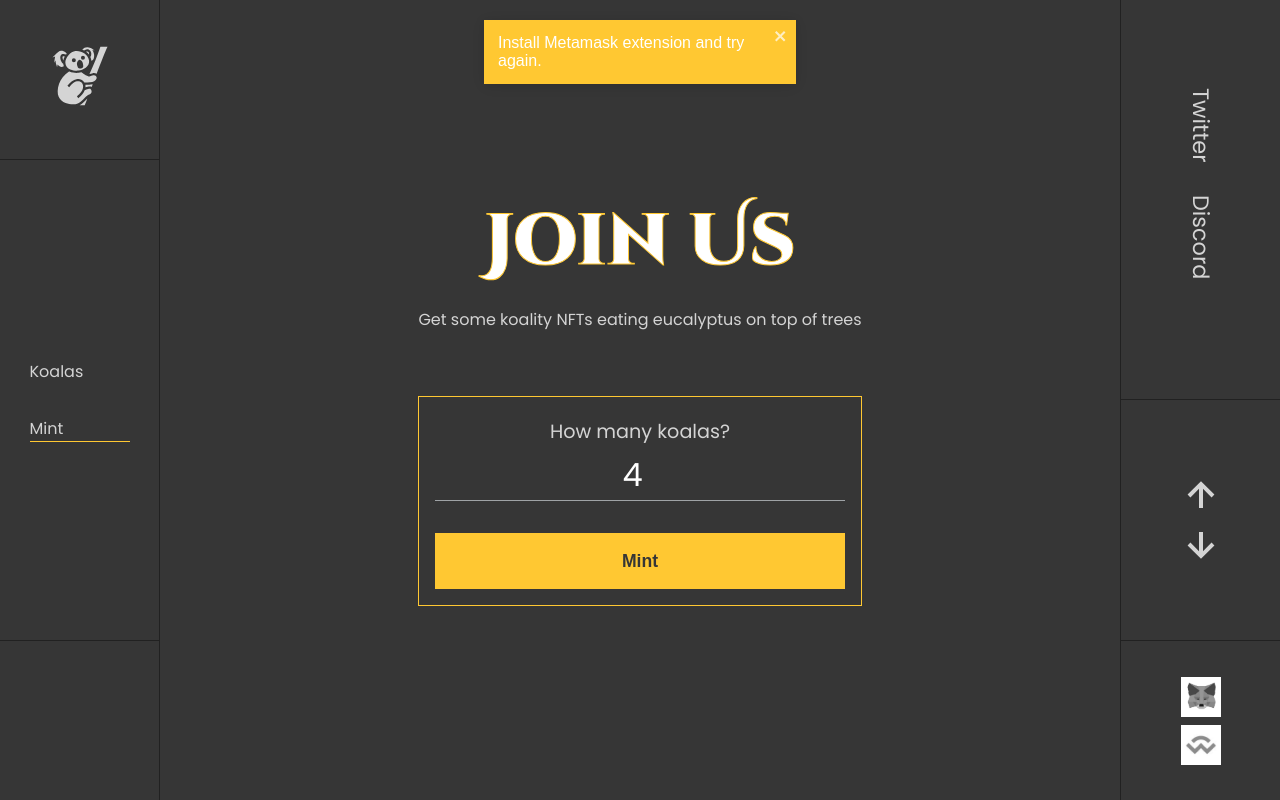
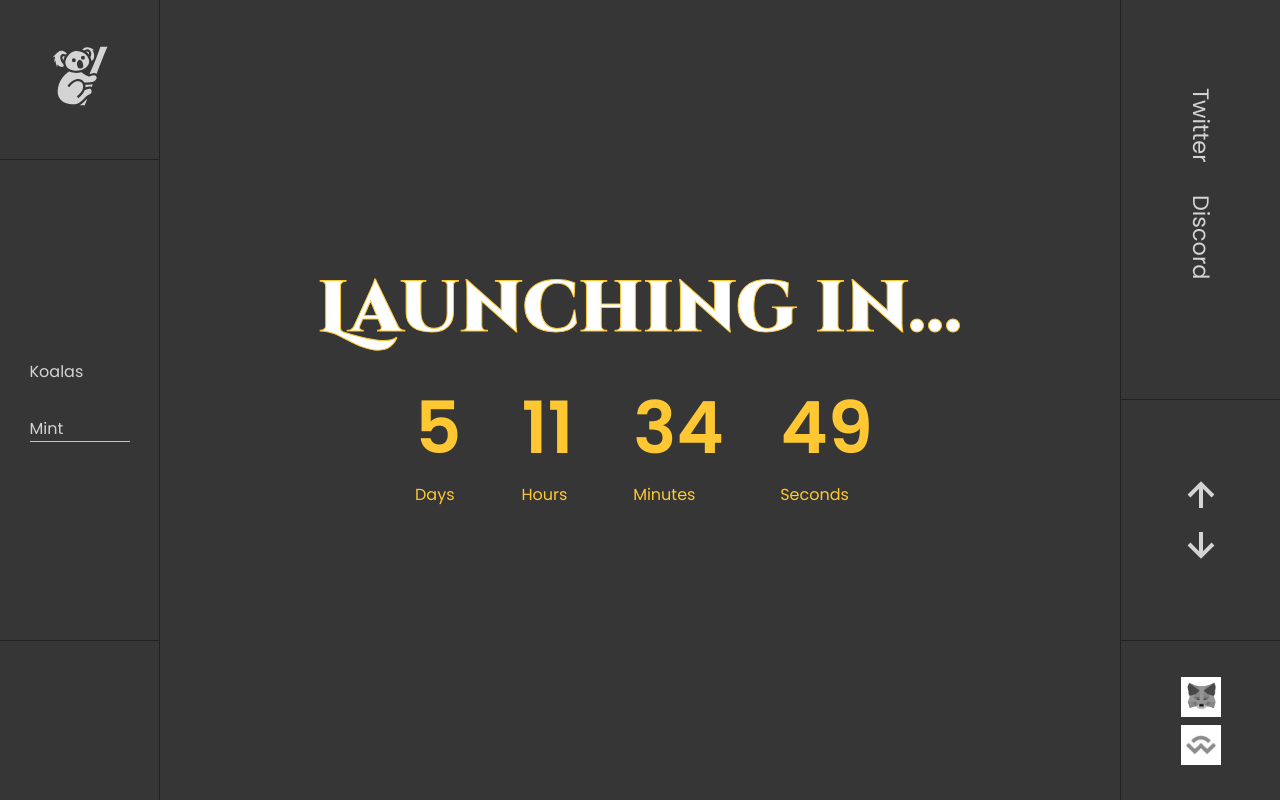
Before and after one commit to Mannvender/koalas, a Next.js app: page /mint in a window 1280 px wide. Built offline with nearby package versions, Linux system fonts and the light colour scheme.

Commit message:
added countdown timer

```diff
--- a/components/homepage/Launch.js
+++ b/components/homepage/Launch.js
@@ -33,7 +33,6 @@ const LaunchInfoSection = ({ mintDate, dateOptions }) => {
           <br />
           {mintDate.toLocaleTimeString()}
         </Text>
-
         <Link href="/mint#mint">
           <Button color={colors.dark1} bgColor={colors.accent1}>
             Let's mint
--- a/messages.js
+++ b/messages.js
@@ -17,7 +17,7 @@ export const ROADMAP = [
   },
 ];
 
-export const MINT_DATE = new Date(Date.UTC(2021, 8, 31, 18, 0, 0));
+export const MINT_DATE = new Date("2021-08-31T18:00:00.000+00:00");
 export const DATE_OPTIONS = {
   weekday: "long",
   year: "numeric",
--- a/pages/mint.js
+++ b/pages/mint.js
@@ -1,23 +1,23 @@
 import React, { useState, useEffect } from "react";
-import { Box, Heading, Text, Flex } from "rebass";
+import { Box, Text, Flex, Heading } from "rebass";
 import { useTheme } from "styled-components";
 import Web3 from "web3";
 import WalletConnectProvider from "@walletconnect/web3-provider";
 import { toast } from "react-toastify";
+import Countdown, { zeroPad } from "react-countdown";
+
 import NavSection from "components/NavSection";
 import SecondarySection from "components/SecondarySection";
 import MintWidget from "components/MintWidget";
 import { address, abi } from "smartContract";
-import { DEFAULT_ERROR_MESSAGE } from "messages";
+import { DEFAULT_ERROR_MESSAGE, MINT_DATE } from "messages";
 import { StrokedHeading } from "components/homepage/Banner";
-
-const walletConnKeyLS = "wallet_permission";
 
 const Mint = () => {
   const [ethAddress, setEthAddress] = useState("");
   const [ethAddressWC, setEthAddressWC] = useState("");
   const [supplyStats, setStats] = useState({});
-  const { colors } = useTheme();
+  const { colors, fonts } = useTheme();
 
   const handleMetamaskConnect = () => {
     setEthAddressWC("");
@@ -91,7 +91,8 @@ const Mint = () => {
   };
 
   useEffect(() => {
-    connectMetamask();
+    const now = Date.now();
+    if (now >= MINT_DATE.getTime()) connectMetamask();
     // cleanup
     return () => {
       window.web3 = undefined;
@@ -118,6 +119,100 @@ const Mint = () => {
     if (ethAddress || ethAddressWC) fetchSupplyStats();
   }, [ethAddress, ethAddressWC]);
 
+  const countdownRenderer = ({ days, hours, minutes, seconds, completed }) => {
+    if (!completed) {
+      // Render a completed state
+      return (
+        <Flex flexDirection="column" alignItems="center" py={[5]}>
+          <StrokedHeading
+            textAlign={["center"]}
+            fontSize={[6, 8]}
+            fontWeight={[900]}
+            sx={{
+              color: colors.light,
+            }}
+            mb={[3]}
+            strokeColor={colors.primary}
+          >
+            Launching in...
+          </StrokedHeading>
+          <Flex
+            flexDirection="row"
+            mx={[3]}
+            sx={{ color: colors.primary }}
+            width={["auto", "450px"]}
+          >
+            <Box mr={[2, 5]}>
+              <Heading
+                fontSize={[7, 8]}
+                fontFamily={fonts.body + " !important"}
+                mb={[0]}
+                ml={[2, 0]}
+              >
+                {days}
+              </Heading>
+              <Text mb={[2, 4]}>Days</Text>
+            </Box>
+            <Box mr={[2, 5]}>
+              <Heading
+                fontSize={[7, 8]}
+                fontFamily={fonts.body + " !important"}
+                mb={[0]}
+                ml={[2, 0]}
+              >
+                {zeroPad(hours)}
+              </Heading>
+              <Text mb={[2, 4]}>Hours</Text>
+            </Box>
+            <Box mr={[2, 5]}>
+              <Heading
+                fontSize={[7, 8]}
+                fontFamily={fonts.body + " !important"}
+                mb={[0]}
+                ml={[2, 0]}
+              >
+                {zeroPad(minutes)}
+              </Heading>
+              <Text mb={[2, 4]}>Minutes</Text>
+            </Box>
+            <Box>
+              <Heading
+                fontSize={[7, 8]}
+                fontFamily={fonts.body + " !important"}
+                mb={[0]}
+                ml={[2, 0]}
+              >
+                {zeroPad(seconds)}
+              </Heading>
+              <Text mb={[2, 4]}>Seconds</Text>
+            </Box>
+          </Flex>
+        </Flex>
+      );
+    } else {
+      return (
+        <>
+          <StrokedHeading
+            textAlign={["center"]}
+            fontSize={[6, 8]}
+            fontWeight={[900]}
+            sx={{
+              color: colors.light,
+            }}
+            mb={[3]}
+            strokeColor={colors.primary}
+          >
+            Join Us
+          </StrokedHeading>
+          <Text mb={[5]} textAlign={["center"]} sx={{ color: colors.light1 }}>
+            Get some koality NFTs eating eucalyptus on top of trees
+          </Text>
+          <MintWidget ethAddress={ethAddress || ethAddressWC} />
+        </>
+      );
+    }
+  };
+
   return (
     <>
       <Box
@@ -137,22 +232,7 @@ const Mint = () => {
           justifyContent="center"
         >
           <Box px={[5]}>
-            <StrokedHeading
-              textAlign={["center"]}
-              fontSize={[6, 8]}
-              fontWeight={[900]}
-              sx={{
-                color: colors.light,
-              }}
-              mb={[3]}
-              strokeColor={colors.primary}
-            >
-              Join Us
-            </StrokedHeading>
-            <Text mb={[5]} textAlign={["center"]} sx={{ color: colors.light1 }}>
-              Get some koality NFTs eating eucalyptus on top of trees
-            </Text>
-            <MintWidget ethAddress={ethAddress || ethAddressWC} />
+            <Countdown date={MINT_DATE} renderer={countdownRenderer} />
           </Box>
         </Flex>
         <SecondarySection
```
